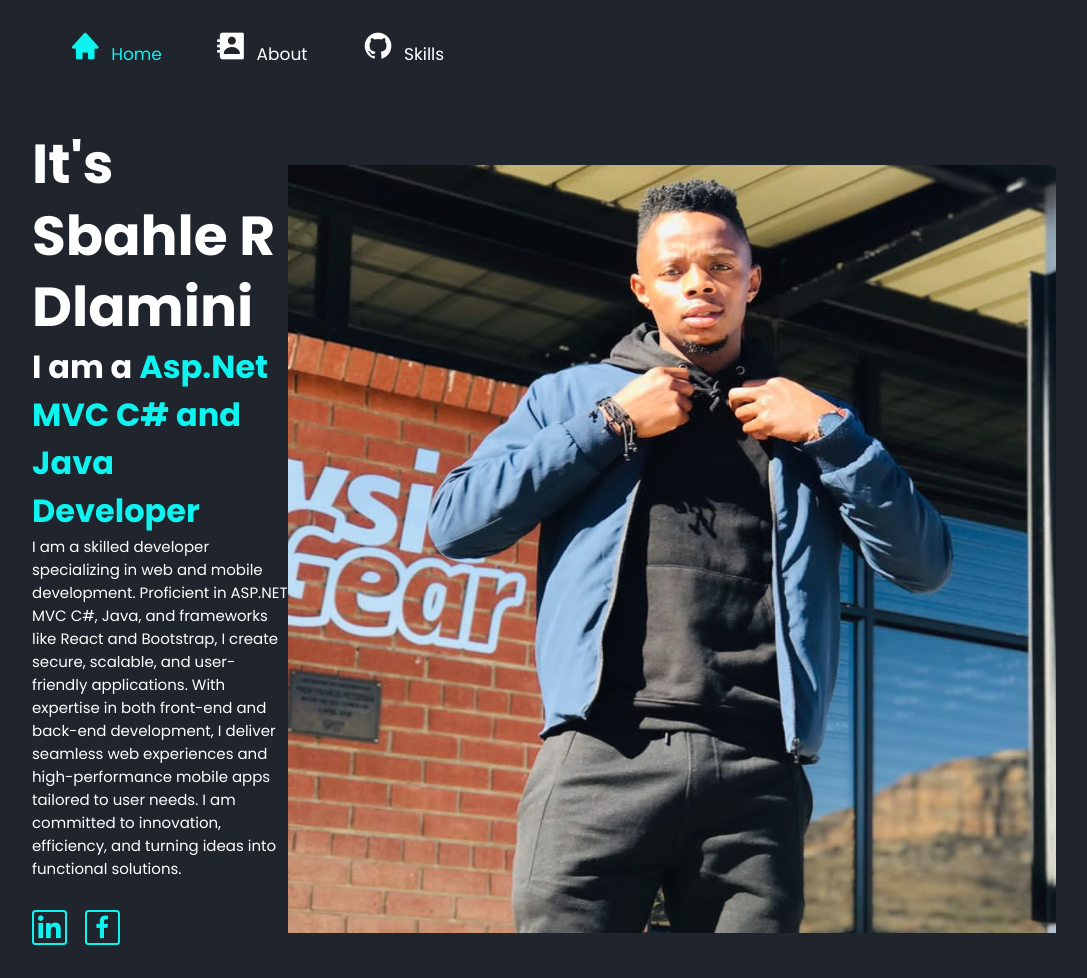
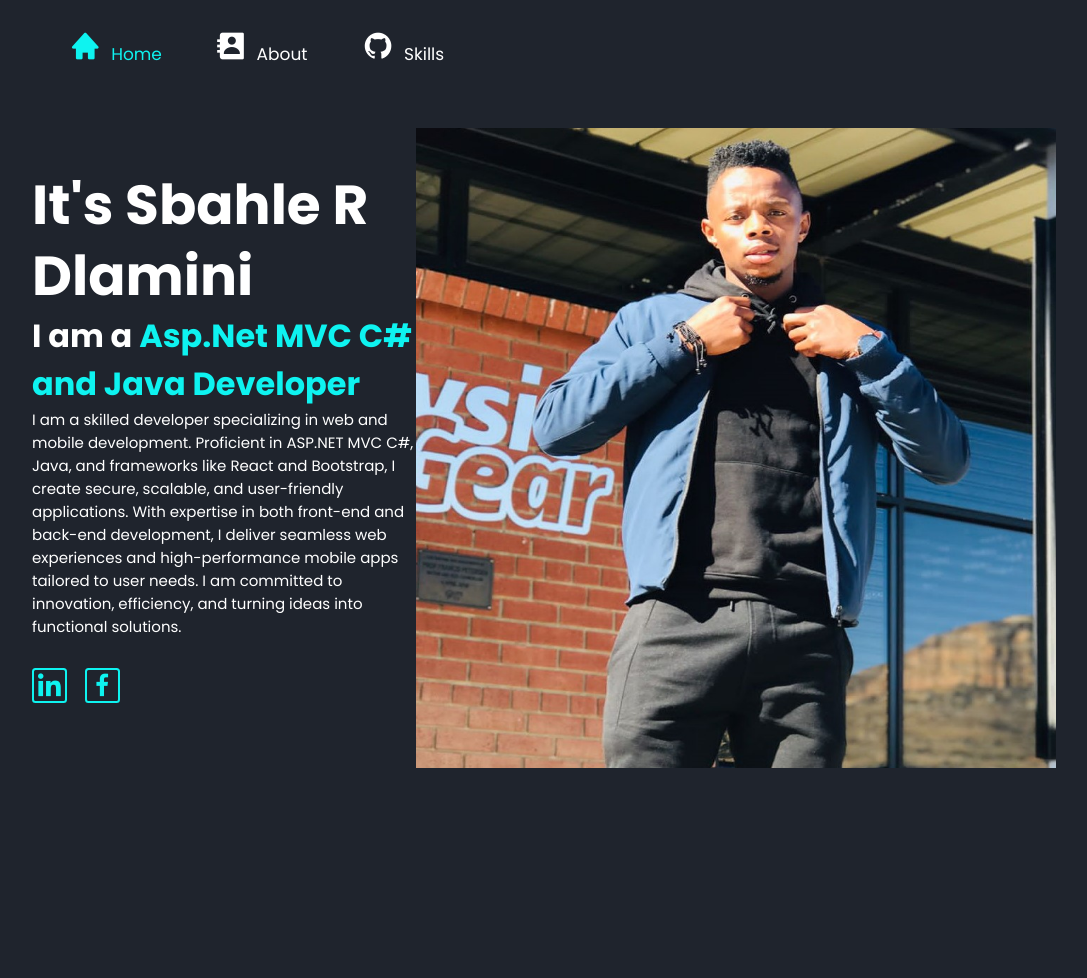
Before and after one commit to Riaan07/Portfolio, a plain HTML site: page index.html in a window 1280 px wide. Shown: the top 978 px of the page, without its empty margins (96-1183 px from the left). Drawn offline with nearby package versions, Linux system fonts and the light colour scheme.

Commit message:
Third Update

```diff
--- a/stylesheet.css
+++ b/stylesheet.css
@@ -87,8 +87,9 @@ section {
 }
 
 .home-img img {
-    width: 60vw;
-    height: 60vw;
+    align-content: flex-end;
+    width: 50vw;
+    height: 50vw;
 }
 
 .home-content h3 {
```
